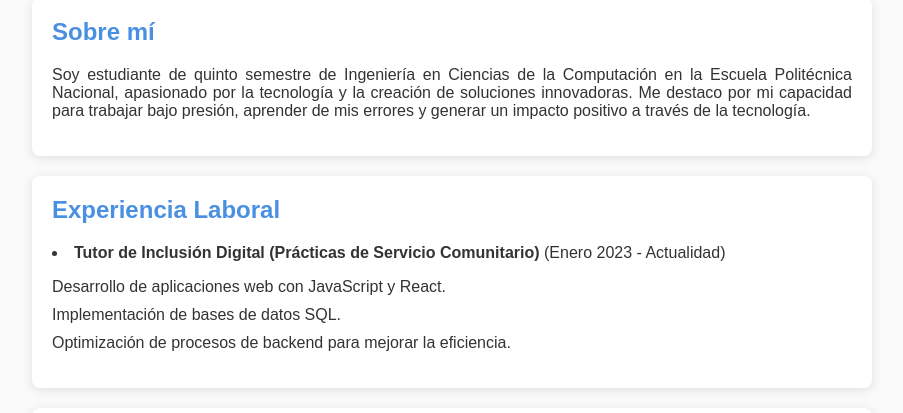
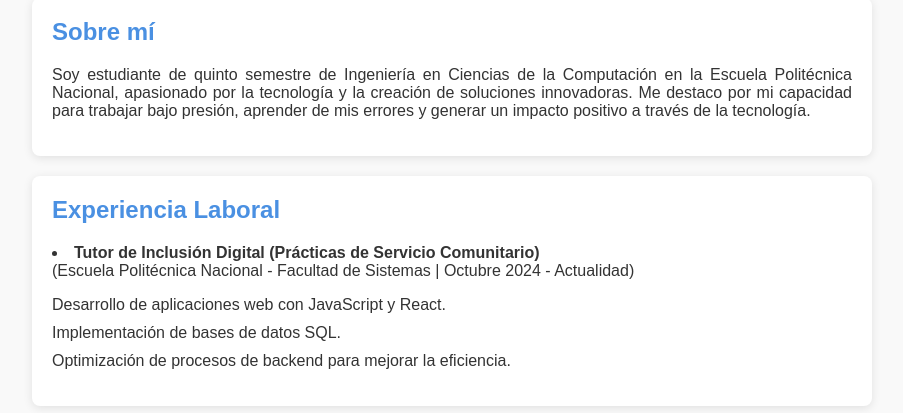
Before and after one commit to anthonypgq/anthonypgq.github.io, a plain HTML site: page index.html in a window 1280 px wide. Shown: the part 387-800 px from the top of the page, without its empty margins (188-1091 px from the left). Drawn offline with Linux system fonts and the light colour scheme.

Commit message:
Update index.html

```diff
--- a/index.html
+++ b/index.html
@@ -338,7 +338,7 @@ footer {
     <section id="Experiencia Laboral">
         <h2>Experiencia Laboral</h2>
         <p>
-            <li><strong>Tutor de Inclusión Digital (Prácticas de Servicio Comunitario)</strong> (Enero 2023 - Actualidad)</li>
+            <li><strong>Tutor de Inclusión Digital (Prácticas de Servicio Comunitario)</strong> <br>(Escuela Politécnica Nacional - Facultad de Sistemas | Octubre 2024 - Actualidad)</li>
             <ul>
                 <li>Desarrollo de aplicaciones web con JavaScript y React.</li>
                 <li>Implementación de bases de datos SQL.</li>
```
